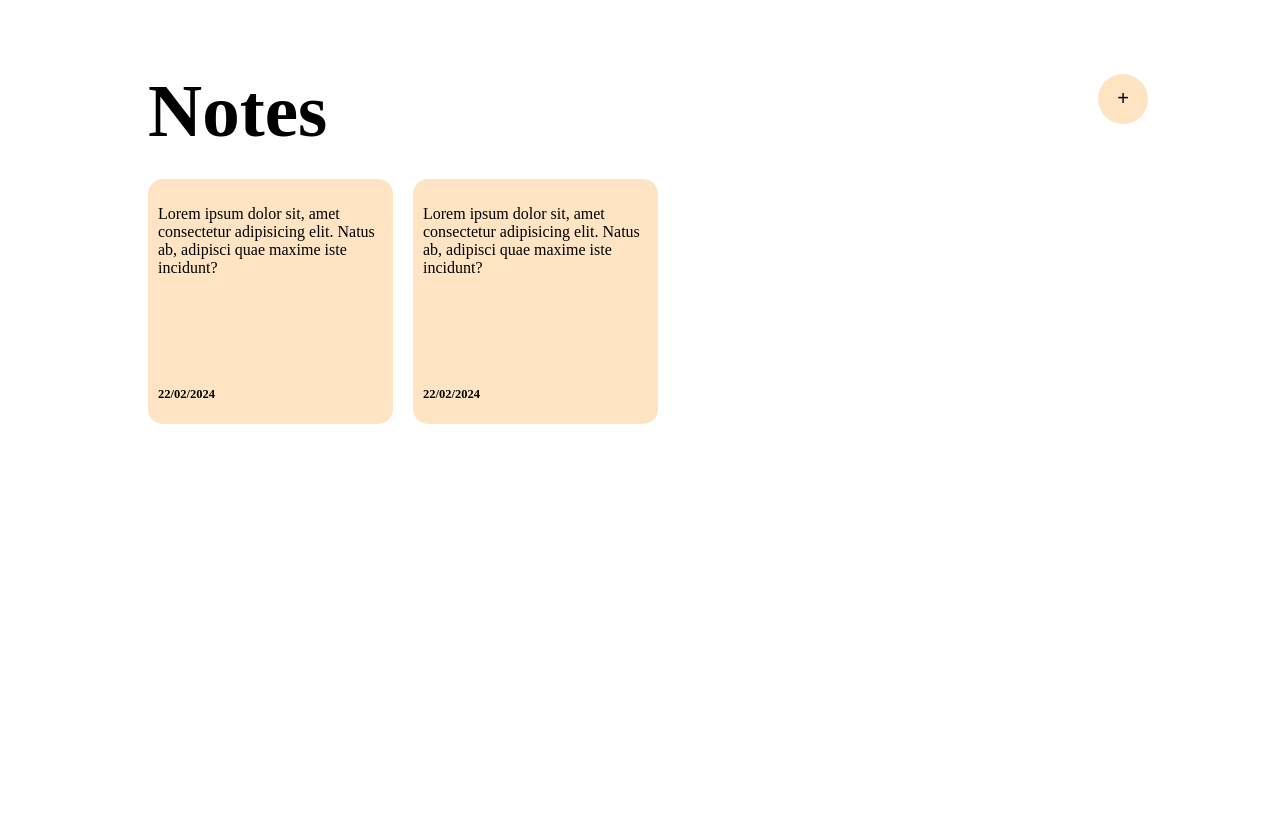
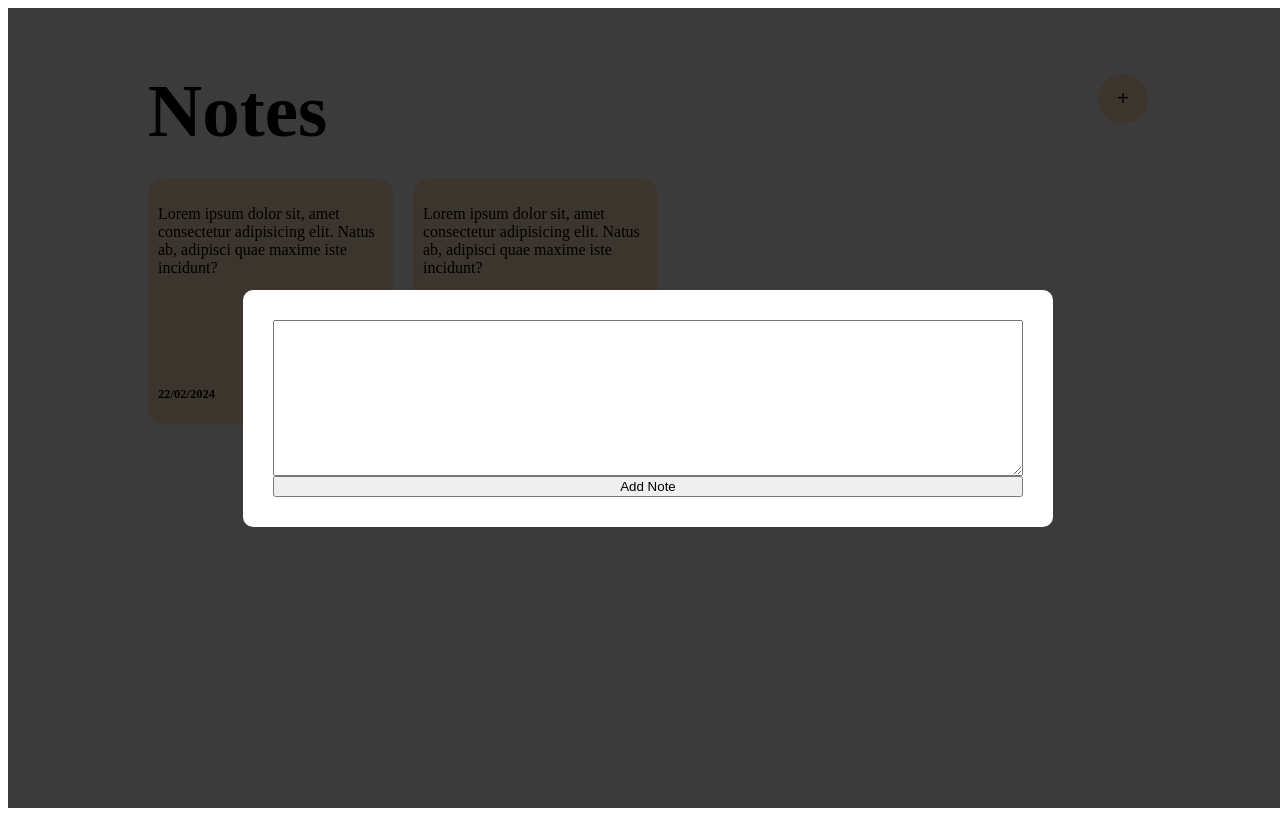
Before and after one commit to Chandanindalkar/vue-notesapp, a Vue app: page / in a window 1280 px wide. Built offline with nearby package versions, Linux system fonts and the light colour scheme.

Commit message:
added modal to add notes

```diff
--- a/src/App.vue
+++ b/src/App.vue
@@ -4,6 +4,13 @@
 
 <template>
   <main>
+    <div class="overlay">
+      <div class="modal">
+        <textarea name="notes" id="notes" cols="30" rows="10"></textarea>
+        <button>Add Note</button>
+      </div>
+    </div>
+
     <div class="container">
       <header>
         <h1>Notes</h1>
@@ -85,4 +92,25 @@
 
   }
 
+  .overlay {
+    position: absolute;
+    width: 100%;
+    height: 100%;
+    background-color: rgba(0, 0, 0, 0.77);
+    z-index: 10;
+    display: flex;
+    align-items: center;
+    justify-content: center;
+  }
+
+  .modal {
+    width: 750px;
+    background-color: white;
+    border-radius: 10px;
+    padding: 30px;
+    position: relative;
+    display: flex;
+    flex-direction: column;
+  }
+
 </style>
```
